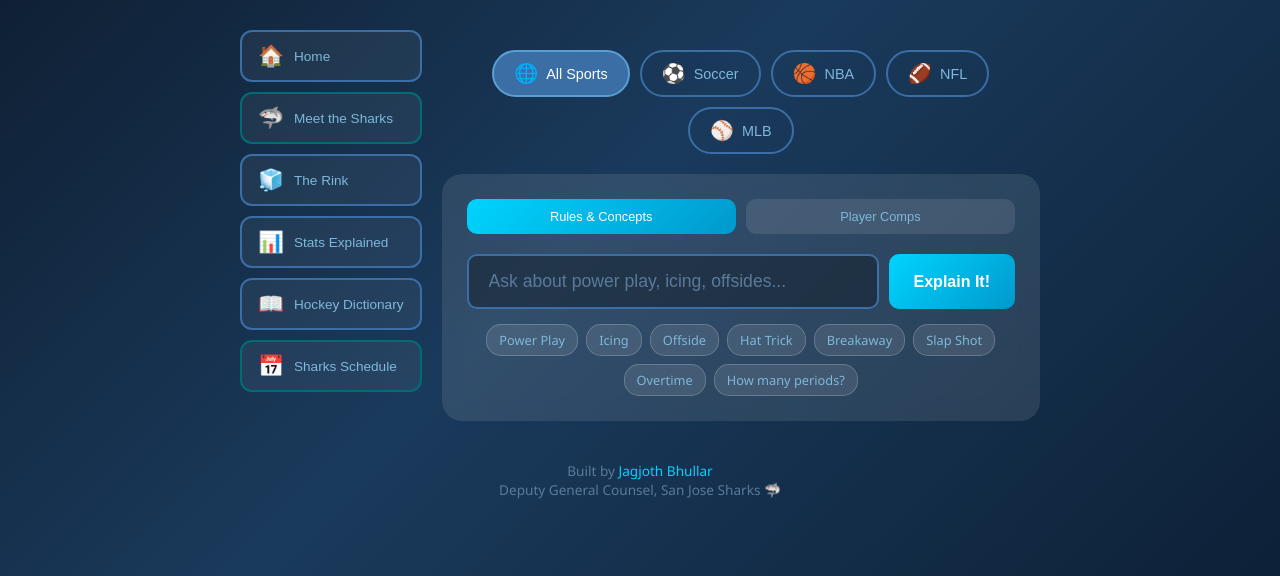
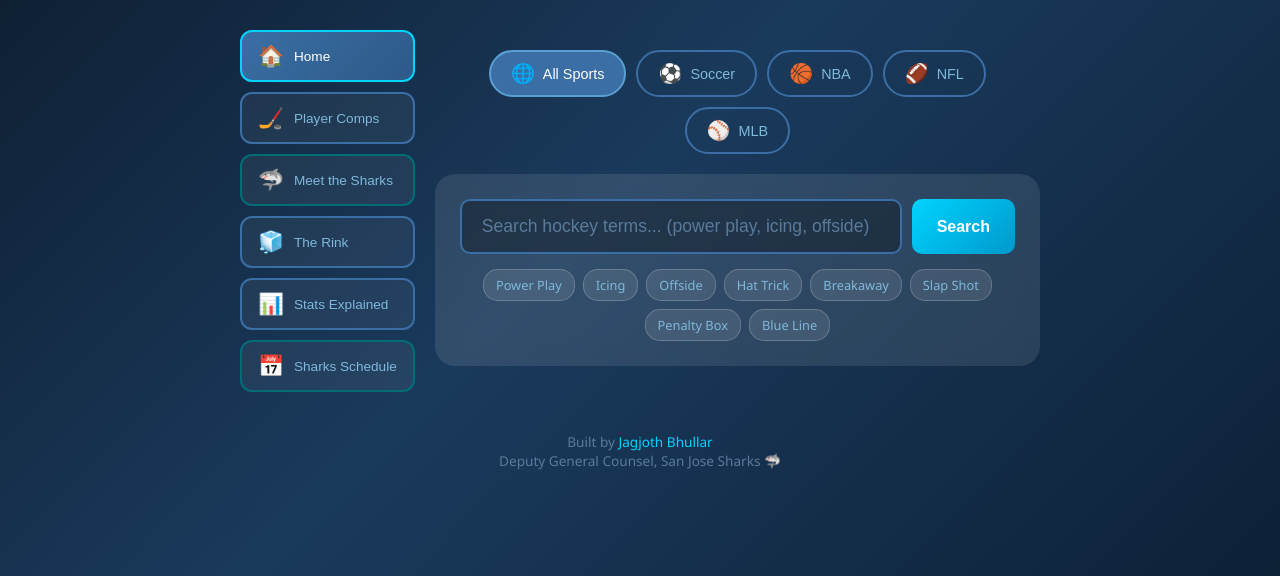
Before and after one commit to jagjothbhullar/hockey-for-dummies, a Flask app: page / in a window 1280 px wide. Shown: the part 224-800 px from the top of the page. Run offline with Flask 3, Linux system fonts and the light colour scheme.

Commit message:
Restructure: Hockey Dictionary as main landing page
- Home button now loads Hockey Dictionary with search
- Player Comps moved to left sidebar
- Removed old Rules & Concepts / Player Comps tabs
- Search bar on main page searches dictionary terms
- Sport selector filters analogies (Soccer, NBA, NFL, MLB)
- Quick picks show common hockey terms

Sidebar order:
- Home (Dictionary)
- Player Comps
- Meet the Sharks
- The Rink
- Stats Explained
- Sharks Schedule

Co-Authored-By: Claude Opus 4.5 <noreply@anthropic.com>

```diff
--- a/templates/index.html
+++ b/templates/index.html
@@ -1293,9 +1293,13 @@
         <div class="main-layout">
             <!-- Left sidebar with browse buttons -->
             <div class="browse-sidebar">
-                <button class="browse-btn home" data-tab="concepts">
+                <button class="browse-btn home active" data-tab="dictionary">
                     <span class="browse-icon">🏠</span>
                     <span class="browse-label">Home</span>
+                </button>
+                <button class="browse-btn" data-tab="players">
+                    <span class="browse-icon">🏒</span>
+                    <span class="browse-label">Player Comps</span>
                 </button>
                 <button class="browse-btn sharks" data-tab="sharks">
                     <span class="browse-icon">🦈</span>
@@ -1309,17 +1313,13 @@
                     <span class="browse-icon">📊</span>
                     <span class="browse-label">Stats Explained</span>
                 </button>
-                <button class="browse-btn" data-tab="dictionary">
-                    <span class="browse-icon">📖</span>
-                    <span class="browse-label">Hockey Dictionary</span>
-                </button>
                 <button class="browse-btn sharks" data-tab="schedule">
                     <span class="browse-icon">📅</span>
                     <span class="browse-label">Sharks Schedule</span>
                 </button>
             </div>
 
-            <!-- Right side with search -->
+            <!-- Right side with main content -->
             <div class="search-side">
                 <div class="sport-selector">
                     <button class="sport-btn active" data-sport="all">
@@ -1340,15 +1340,10 @@
                 </div>
 
                 <div class="search-container">
-                    <div class="tabs">
-                        <button class="tab active" data-tab="concepts">Rules & Concepts</button>
-                        <button class="tab" data-tab="players">Player Comps</button>
-                    </div>
-
                     <div id="search-section">
                         <div class="search-box">
-                            <input type="text" id="search-input" placeholder="Ask about power play, icing, offsides...">
-                            <button class="search-btn" id="search-btn">Explain It!</button>
+                            <input type="text" id="search-input" placeholder="Search hockey terms... (power play, icing, offside)">
+                            <button class="search-btn" id="search-btn">Search</button>
                         </div>
 
                         <div class="quick-picks" id="quick-picks">
@@ -1380,13 +1375,12 @@
         const quickPicksContainer = document.getElementById('quick-picks');
         const searchSection = document.getElementById('search-section');
         const browseSection = document.getElementById('browse-section');
-        const tabs = document.querySelectorAll('.tab');
         const sportBtns = document.querySelectorAll('.sport-btn');
 
-        let currentTab = 'concepts';
+        let currentTab = 'dictionary';
         let selectedSport = 'all';
 
-        const conceptQuickPicks = ['Power Play', 'Icing', 'Offside', 'Hat Trick', 'Breakaway', 'Slap Shot', 'Overtime', 'How many periods?'];
+        const dictionaryQuickPicks = ['Power Play', 'Icing', 'Offside', 'Hat Trick', 'Breakaway', 'Slap Shot', 'Penalty Box', 'Blue Line'];
         const playerQuickPicks = ['Macklin Celebrini', 'Connor McDavid', 'Sidney Crosby', 'Cale Makar', 'Alex Ovechkin', 'Connor Bedard'];
 
         const categoryIcons = {
@@ -1412,35 +1406,14 @@
 
         const browseBtns = document.querySelectorAll('.browse-btn');
 
-        // Event Listeners for search tabs
-        tabs.forEach(tab => {
-            tab.addEventListener('click', () => {
-                // Clear browse button active states
-                browseBtns.forEach(b => b.classList.remove('active'));
-                // Set tab active states
-                tabs.forEach(t => t.classList.remove('active'));
-                tab.classList.add('active');
-                currentTab = tab.dataset.tab;
-                handleTabChange();
-            });
-        });
-
         // Event Listeners for browse buttons
         browseBtns.forEach(btn => {
             btn.addEventListener('click', () => {
                 const targetTab = btn.dataset.tab;
 
                 // Clear all active states
-                tabs.forEach(t => t.classList.remove('active'));
                 browseBtns.forEach(b => b.classList.remove('active'));
-
-                // If Home button (concepts or players), activate the corresponding tab
-                if (targetTab === 'concepts' || targetTab === 'players') {
-                    const matchingTab = document.querySelector(`.tab[data-tab="${targetTab}"]`);
-                    if (matchingTab) matchingTab.classList.add('active');
-                } else {
-                    btn.classList.add('active');
-                }
+                btn.classList.add('active');
 
                 currentTab = targetTab;
                 handleTabChange();
@@ -1467,16 +1440,16 @@
             // Clear input when switching tabs
             searchInput.value = '';
 
-            // Show sport selector and search container only for search tabs
+            // Show sport selector and search container for dictionary and players
             const sportSelector = document.querySelector('.sport-selector');
             const searchContainer = document.querySelector('.search-container');
-            const isSearchTab = (currentTab === 'concepts' || currentTab === 'players');
+            const isSearchTab = (currentTab === 'dictionary' || currentTab === 'players');
 
             sportSelector.style.display = isSearchTab ? 'flex' : 'none';
             searchContainer.style.display = isSearchTab ? 'block' : 'none';
             browseSection.style.display = isSearchTab ? 'none' : 'block';
 
-            if (currentTab === 'concepts' || currentTab === 'players') {
+            if (currentTab === 'dictionary' || currentTab === 'players') {
                 searchSection.style.display = 'block';
                 updateQuickPicks();
                 updatePlaceholder();
@@ -1486,23 +1459,21 @@
                 loadRink();
             } else if (currentTab === 'stats') {
                 loadStatsGlossary();
-            } else if (currentTab === 'dictionary') {
-                loadDictionary();
             } else if (currentTab === 'schedule') {
                 loadSchedule();
             }
         }
 
         function updateQuickPicks() {
-            const picks = currentTab === 'concepts' ? conceptQuickPicks : playerQuickPicks;
+            const picks = currentTab === 'dictionary' ? dictionaryQuickPicks : playerQuickPicks;
             quickPicksContainer.innerHTML = picks.map(p =>
                 `<span class="quick-pick" onclick="quickSearch('${p}')">${p}</span>`
             ).join('');
         }
 
         function updatePlaceholder() {
-            searchInput.placeholder = currentTab === 'concepts'
-                ? "Ask about power play, icing, how many periods..."
+            searchInput.placeholder = currentTab === 'dictionary'
+                ? "Search hockey terms... (power play, icing, offside)"
                 : "Search ANY NHL player by name...";
         }
 
@@ -2340,7 +2311,7 @@
             showLoading();
 
             try {
-                const endpoint = currentTab === 'concepts'
+                const endpoint = currentTab === 'dictionary'
                     ? `/api/explain/${encodeURIComponent(query)}`
                     : `/api/compare/${encodeURIComponent(query)}`;
 
@@ -2348,7 +2319,7 @@
                 const data = await response.json();
 
                 if (data.found) {
-                    if (currentTab === 'concepts') {
+                    if (currentTab === 'dictionary') {
                         showConceptResult(data);
                     } else {
                         showPlayerResult(data);
@@ -2395,7 +2366,7 @@
                     <div class="error-message">
                         🏒 Couldn't find "${data.query || 'that'}"
                         <p style="font-size:0.9rem;margin-top:10px;color:#7eb8da;">
-                            ${currentTab === 'players' ? 'Try the full name (first and last) of any current NHL player.' : 'Try a different term or check the suggestions below.'}
+                            ${currentTab === 'players' ? 'Try the full name (first and last) of any current NHL player.' : 'Try a different hockey term or check the suggestions below.'}
                         </p>
                     </div>
                     ${suggestionsHtml}
```
